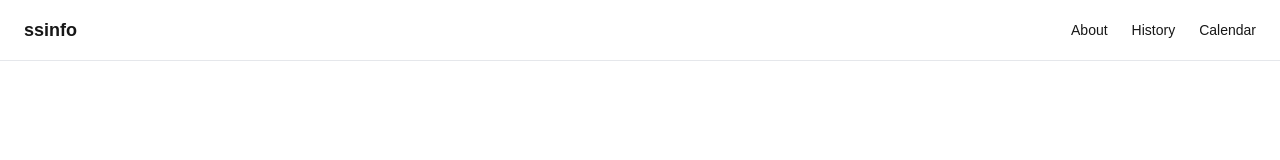
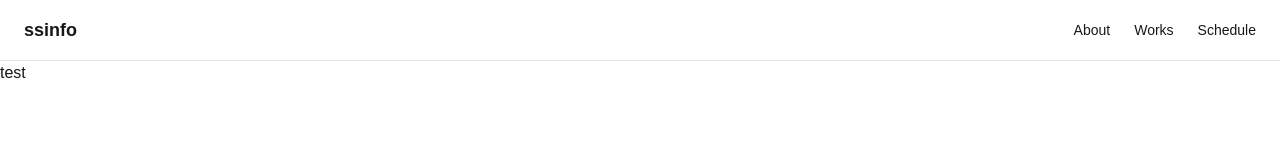
Before and after one commit to quino28/ssinfo, a Next.js app: page / in a window 1280 px wide. Shown: the top 160 px of the page. Built offline with nearby package versions, Linux system fonts and the light colour scheme.

Commit message:
add pages

```diff
--- /dev/null
+++ b/app/about/page.tsx
@@ -0,0 +1,5 @@
+export default function AboutPage() {
+  return (
+    <p>about</p>
+  );
+}
--- a/app/components/Header.tsx
+++ b/app/components/Header.tsx
@@ -1,5 +1,3 @@
-'use client';
-
 import Link from 'next/link';
 
 const Header = () => {
@@ -10,11 +8,10 @@ const Header = () => {
           ssinfo
         </Link>
         <nav className="hidden md:flex space-x-6 text-sm">
-          <Link href="/About" className="hover:underline">About</Link>
-          <Link href="/history" className="hover:underline">History</Link>
-          <Link href="/calendar" className="hover:underline">Calendar</Link>
+          <Link href="/about" className="hover:underline">About</Link>
+          <Link href="/works" className="hover:underline">Works</Link>
+          <Link href="/schedule" className="hover:underline">Schedule</Link>
         </nav>
-
       </div>
     </header>
   );
--- a/app/layout.tsx
+++ b/app/layout.tsx
@@ -1,6 +1,8 @@
 import type { Metadata } from "next";
 import { Geist, Geist_Mono } from "next/font/google";
 import "./globals.css";
+
+import Header from './components/Header';
 
 const geistSans = Geist({
   variable: "--font-geist-sans",
@@ -24,6 +26,7 @@ export default function RootLayout({
 }>) {
   return (
     <html lang="en">
+      <Header />
       <body
         className={`${geistSans.variable} ${geistMono.variable} antialiased`}
       >
--- a/app/page.tsx
+++ b/app/page.tsx
@@ -1,9 +1,5 @@
-import Header from './components/Header';
-
-import Image from "next/image";
-
 export default function Home() {
   return (
-    <Header />
+    <p>test</p>
   );
 }
--- /dev/null
+++ b/app/schedule/page.tsx
@@ -0,0 +1,5 @@
+export default function SchedulePage() {
+  return (
+    <p>schedule</p>
+  );
+}
--- /dev/null
+++ b/app/works/page.tsx
@@ -0,0 +1,5 @@
+export default function WorksPage() {
+  return (
+    <p>works</p>
+  );
+}
```
